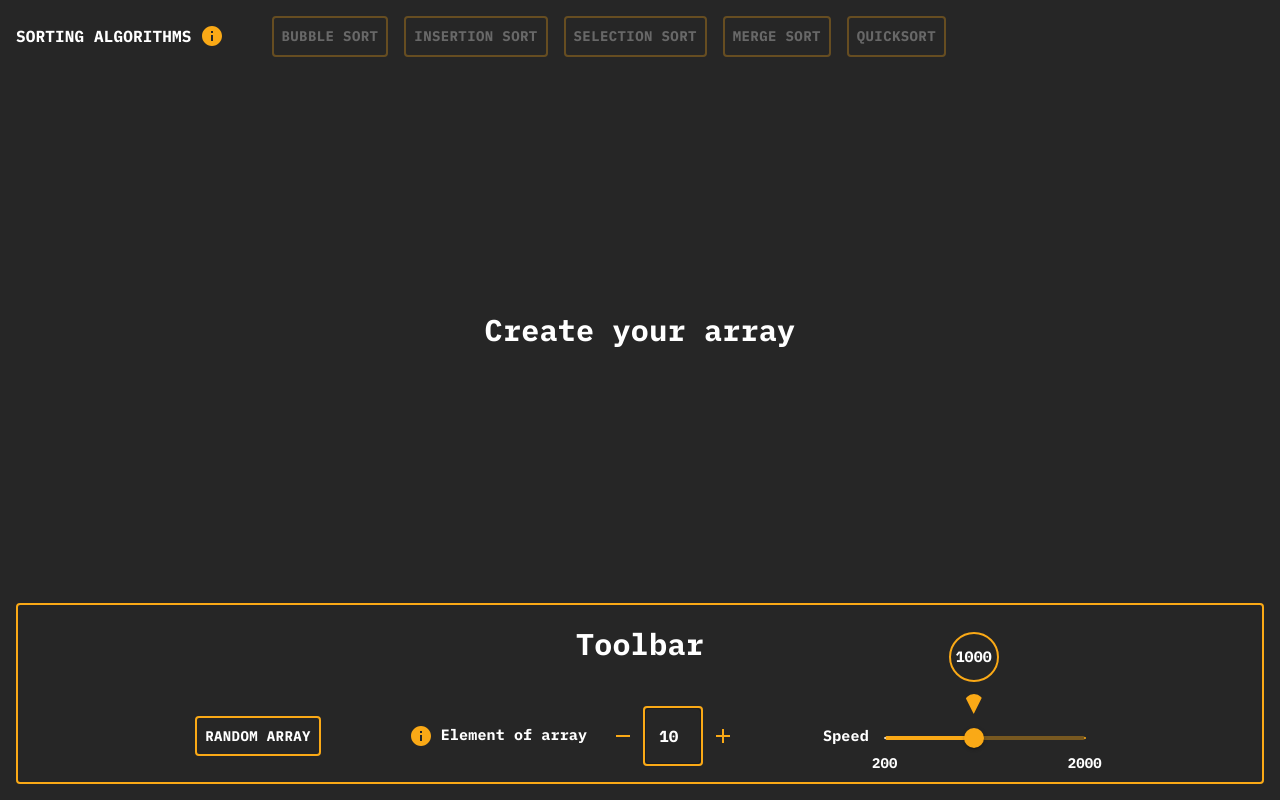
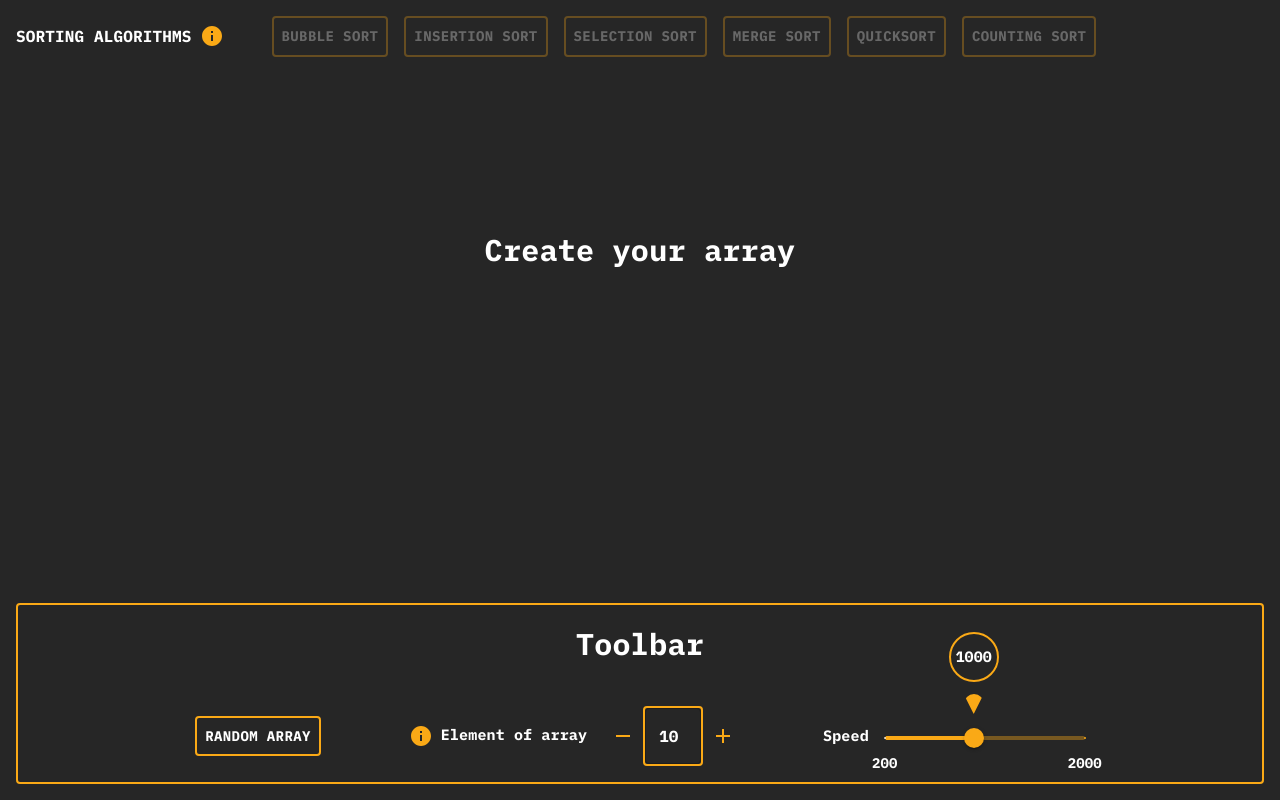
Before and after one commit to mattiaTuri/SortingAlgorithms, a React (Create React App) app: page / in a window 1280 px wide. Built offline with nearby package versions, Linux system fonts and the light colour scheme; the HTML template or start-up script is replaced by a standard one.

Commit message:
added counting sort algorithm

```diff
--- /dev/null
+++ b/src/algorithms/countingSort.ts
@@ -0,0 +1,81 @@
+import { parse } from "path";
+import { delay } from "./sharedFunctions";
+
+export const countingSort = async (time: number) => {
+    let spanElemList: NodeListOf<HTMLSpanElement> =
+    document.querySelectorAll("#container span")
+    let spanElem: HTMLSpanElement[] = Array.from(spanElemList)
+    const distanceElem = spanElem[1].offsetLeft - spanElem[0].offsetLeft
+    const elemCountingList = await createCounterValues(spanElem)
+    await delay(time)
+    await countingElements(spanElem, time, elemCountingList)
+    await delay(time)
+    //document.querySelectorAll("#counting div")?.forEach(div => document.getElementById("counting")?.removeChild(div))
+    sortElement(spanElem, distanceElem)
+}
+
+//Creo una copia dei valori
+const createCounterValues = (arr:any) => {
+
+    let newArr:any = [] //Array senza i valori duplicati
+    let elemCountingList:any[] = []
+    for(let i = 0; i < arr.length; i++){
+        const checkElm = newArr.find((elem:any) => elem.id == arr[i].id)
+        if(!checkElm) newArr.push(arr[i])
+    }
+
+    //Ordino i valori
+    newArr.sort((a:any, b:any) => a.id-b.id)
+
+    //Creo i nuovi valori che saranno il conteggio
+    newArr.forEach((elem:any) => {
+        const divContainer = document.createElement("div")
+        divContainer.setAttribute("id", elem.id)
+        divContainer.appendChild(elem.cloneNode(true))
+        const initialCounter = "0"
+        const pElem = document.createElement("p")
+        pElem.innerText = initialCounter
+        divContainer.appendChild(pElem)
+        document.getElementById("counting")?.appendChild(divContainer)
+        // elemCountingList.push({[elem.id]:[]})
+    });
+    return elemCountingList
+}
+
+//Conto gli elementi spostandoli
+const countingElements = async (spanElem: HTMLSpanElement[], time:number, elemCountingList:any[]) => {
+    let divElemList: NodeListOf<HTMLDivElement> = document.querySelectorAll("#counting div");
+    let divElem: HTMLDivElement[] = Array.from(divElemList);
+    for(let i = 0; i < spanElem.length; i++){
+        const span = spanElem[i]
+        for(let j = 0; j < divElem.length; j++){
+            const div = divElem[j]
+            if(span.id == div.id){
+                await delay(time);
+                const a: HTMLSpanElement = div.firstElementChild as HTMLSpanElement
+                const textCountingElem: HTMLParagraphElement = div.lastElementChild as HTMLParagraphElement
+                textCountingElem.innerText = `${parseInt(textCountingElem.innerText) + 1}`
+                const xDiff = a.offsetLeft - span.offsetLeft
+                const yDiff = a.offsetTop - span.offsetTop
+                span.style.transitionDuration = "300ms"
+                span.style.transform = `translate(${xDiff}px,${yDiff}px)`
+                elemCountingList.forEach((elem) => {
+                    if(Object.keys(elem).toString() == `${div.id}`){
+                        elem[div.id].push(span)
+                    }
+                })
+                break;
+            }
+        }
+    }
+}
+
+const sortElement = (spanElem:any[], distanceElem:number) => {
+    console.log(spanElem)
+    spanElem.sort((a:any, b:any) => a.id-b.id)
+    let initialDistance = 0
+    // spanElem.forEach(span => {
+    //     span.style.transform = `translate(${initialDistance}px, 0px)`
+    //     initialDistance = initialDistance + distanceElem
+    // })
+}
--- a/src/components/core/navbar.tsx
+++ b/src/components/core/navbar.tsx
@@ -8,6 +8,7 @@ import { Box, IconButton, Typography } from "@mui/material";
 import InfoIcon from "@mui/icons-material/Info";
 import CustomModal from "../shared/CustomModal";
 import { selectionSort } from "../../algorithms/selectionSort";
+import { countingSort } from "../../algorithms/countingSort";
 
 function Navbar() {
   const { array, time } = useContext<any>(ArrayContext);
@@ -56,6 +57,11 @@ function Navbar() {
               title="QUICKSORT"
               disabled={true}
             />
+            <CustomButton
+              functionClick={() => countingSort(time)}
+              title="COUNTING SORT"
+              disabled={true}
+            />
           </Box>
         </nav>
       </Container>
--- a/src/components/core/toolbar/Toolbar.tsx
+++ b/src/components/core/toolbar/Toolbar.tsx
@@ -13,7 +13,7 @@ function Toolbar() {
 
   const createArray = () => {
     setArray(
-      Array.from({ length: arrayLength }, () => Math.floor(Math.random() * 101))
+      Array.from({ length: arrayLength }, () => Math.floor(Math.random() * 11))
     );
     document.querySelectorAll("#container span").forEach((elem: any) => {
       elem.style.backgroundColor = "#faa916";
--- a/src/index.css
+++ b/src/index.css
@@ -29,6 +29,7 @@ input, span, button, h2, h1{
 
 p{
   font-family: "IbmPlexMone-Regular" !important;
+  color: white;
 }
 
 /*Hide scrollbar on Chrome, Safari, and Opera */
@@ -41,6 +42,13 @@ p{
   scrollbar-width: none;
 }
 
+#counting > div {
+  display: flex;
+  flex-direction: column;
+  align-items: center;
+  gap:10px;
+}
+
 @layer {
   .clip-triangle {
     clip-path: polygon(50% 100%, 0 0, 100% 0);
--- a/src/pages/SortingElement.tsx
+++ b/src/pages/SortingElement.tsx
@@ -7,6 +7,7 @@ function SortingElement() {
   const { array, setArray } = useContext<any>(ArrayContext);
   return (
     <Container>
+      <div className="w-full flex flex-col justify-center gap-20">
         <div
           id="container"
           className="flex flex-wrap lg:flex-nowrap justify-center items-center w-full gap-4"
@@ -37,6 +38,9 @@ function SortingElement() {
             })
           )}
         </div>
+        <div id="counting" className="flex flex-wrap lg:flex-nowrap justify-center items-center w-full gap-4"></div>
+        <div id="incrementCounter" className="flex flex-wrap lg:flex-nowrap justify-center items-center w-full gap-4"></div>
+      </div>
     </Container>
   );
 }
```
Lines whose indentation alone changed are shown as unchanged.
